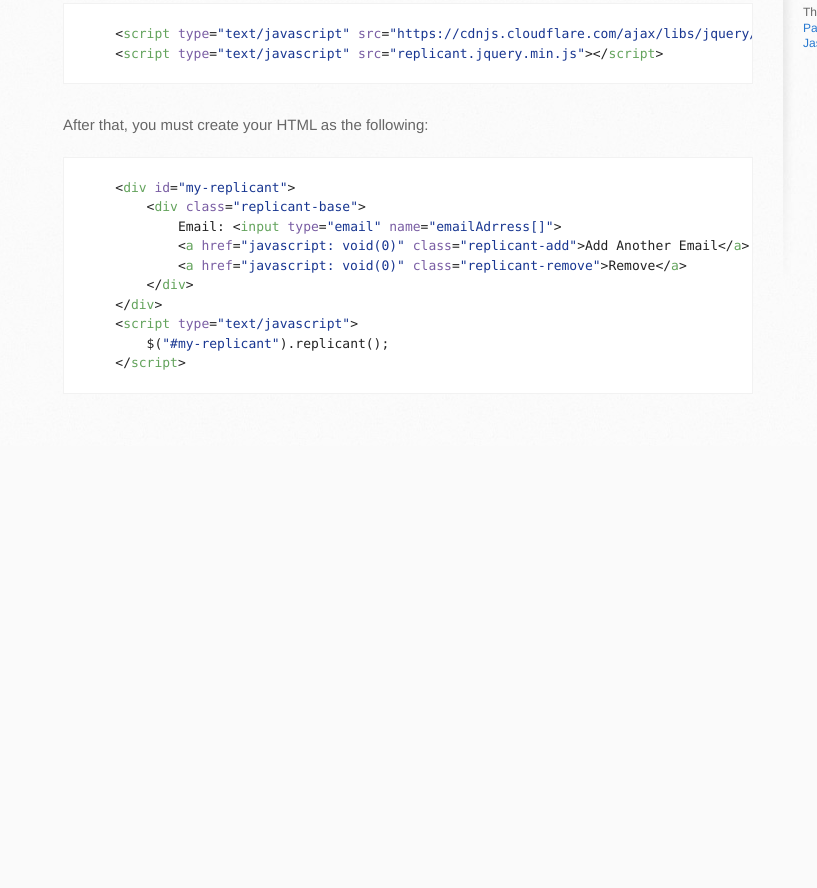
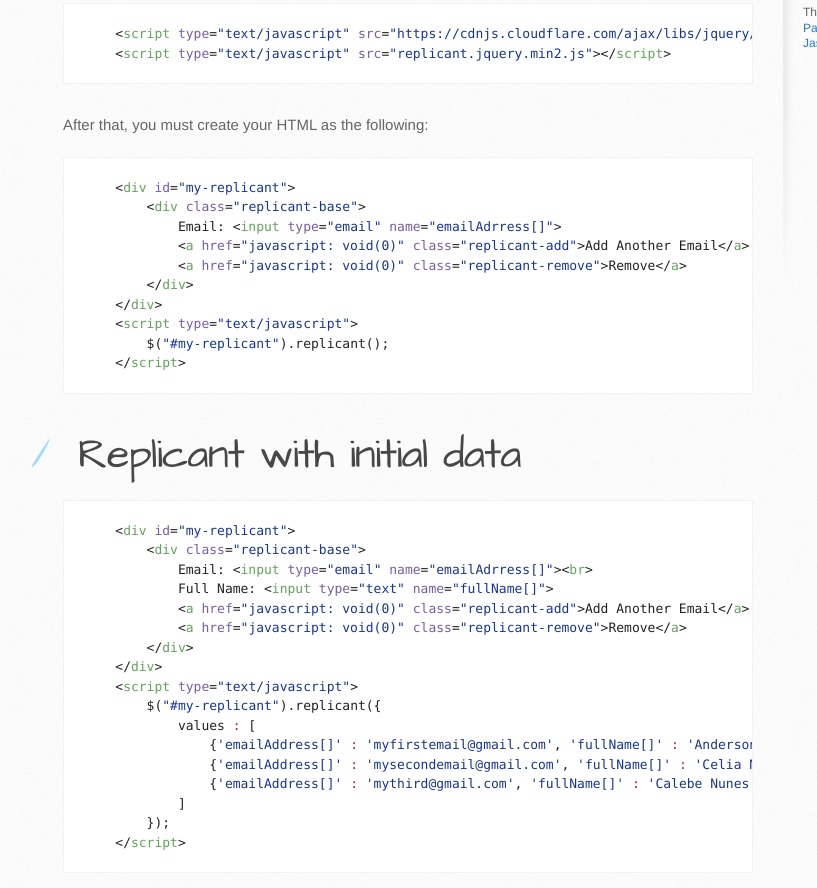
Before and after one commit to andersonef/replicant-js, a plain HTML site: page index.html in a window 1280 px wide. Shown: the part 564-1452 px from the top of the page, without its empty margins (107-924 px from the left). Before the commit the page ends 1010 px from the top, so only its background shows below. Drawn offline with Linux system fonts and the light colour scheme.

```diff
--- a/index.html
+++ b/index.html
@@ -39,7 +39,7 @@
 <p>You should include the jQuery library on your project</p>
 
 <div class="highlight highlight-text-html-basic"><pre><span class="pl-s1">    &lt;<span class="pl-ent">script</span> <span class="pl-e">type</span>=<span class="pl-s"><span class="pl-pds">"</span>text/javascript<span class="pl-pds">"</span></span> <span class="pl-e">src</span>=<span class="pl-s"><span class="pl-pds">"</span>https://cdnjs.cloudflare.com/ajax/libs/jquery/1.11.3/jquery.min.js<span class="pl-pds">"</span></span>&gt;&lt;/<span class="pl-ent">script</span>&gt;</span>
-<span class="pl-s1">    &lt;<span class="pl-ent">script</span> <span class="pl-e">type</span>=<span class="pl-s"><span class="pl-pds">"</span>text/javascript<span class="pl-pds">"</span></span> <span class="pl-e">src</span>=<span class="pl-s"><span class="pl-pds">"</span>replicant.jquery.min.js<span class="pl-pds">"</span></span>&gt;&lt;/<span class="pl-ent">script</span>&gt;</span></pre></div>
+<span class="pl-s1">    &lt;<span class="pl-ent">script</span> <span class="pl-e">type</span>=<span class="pl-s"><span class="pl-pds">"</span>text/javascript<span class="pl-pds">"</span></span> <span class="pl-e">src</span>=<span class="pl-s"><span class="pl-pds">"</span>replicant.jquery.min2.js<span class="pl-pds">"</span></span>&gt;&lt;/<span class="pl-ent">script</span>&gt;</span></pre></div>
 
 <p>After that, you must create your HTML as the following:</p>
 
@@ -52,6 +52,27 @@
     &lt;/<span class="pl-ent">div</span>&gt;
 <span class="pl-s1">    &lt;<span class="pl-ent">script</span> <span class="pl-e">type</span>=<span class="pl-s"><span class="pl-pds">"</span>text/javascript<span class="pl-pds">"</span></span>&gt;</span>
 <span class="pl-s1">        $(<span class="pl-s"><span class="pl-pds">"</span>#my-replicant<span class="pl-pds">"</span></span>).replicant();</span>
+<span class="pl-s1">    &lt;/<span class="pl-ent">script</span>&gt;</span></pre></div>
+
+<h1>
+<a id="replicant-with-initial-data" class="anchor" href="#replicant-with-initial-data" aria-hidden="true"><span class="octicon octicon-link"></span></a>Replicant with initial data</h1>
+
+<div class="highlight highlight-text-html-basic"><pre>    &lt;<span class="pl-ent">div</span> <span class="pl-e">id</span>=<span class="pl-s"><span class="pl-pds">"</span>my-replicant<span class="pl-pds">"</span></span>&gt;
+        &lt;<span class="pl-ent">div</span> <span class="pl-e">class</span>=<span class="pl-s"><span class="pl-pds">"</span>replicant-base<span class="pl-pds">"</span></span>&gt;
+            Email: &lt;<span class="pl-ent">input</span> <span class="pl-e">type</span>=<span class="pl-s"><span class="pl-pds">"</span>email<span class="pl-pds">"</span></span> <span class="pl-e">name</span>=<span class="pl-s"><span class="pl-pds">"</span>emailAdrress[]<span class="pl-pds">"</span></span>&gt;&lt;<span class="pl-ent">br</span>&gt;
+            Full Name: &lt;<span class="pl-ent">input</span> <span class="pl-e">type</span>=<span class="pl-s"><span class="pl-pds">"</span>text<span class="pl-pds">"</span></span> <span class="pl-e">name</span>=<span class="pl-s"><span class="pl-pds">"</span>fullName[]<span class="pl-pds">"</span></span>&gt;
+            &lt;<span class="pl-ent">a</span> <span class="pl-e">href</span>=<span class="pl-s"><span class="pl-pds">"</span>javascript: void(0)<span class="pl-pds">"</span></span> <span class="pl-e">class</span>=<span class="pl-s"><span class="pl-pds">"</span>replicant-add<span class="pl-pds">"</span></span>&gt;Add Another Email&lt;/<span class="pl-ent">a</span>&gt;
+            &lt;<span class="pl-ent">a</span> <span class="pl-e">href</span>=<span class="pl-s"><span class="pl-pds">"</span>javascript: void(0)<span class="pl-pds">"</span></span> <span class="pl-e">class</span>=<span class="pl-s"><span class="pl-pds">"</span>replicant-remove<span class="pl-pds">"</span></span>&gt;Remove&lt;/<span class="pl-ent">a</span>&gt;
+        &lt;/<span class="pl-ent">div</span>&gt;
+    &lt;/<span class="pl-ent">div</span>&gt;
+<span class="pl-s1">    &lt;<span class="pl-ent">script</span> <span class="pl-e">type</span>=<span class="pl-s"><span class="pl-pds">"</span>text/javascript<span class="pl-pds">"</span></span>&gt;</span>
+<span class="pl-s1">        $(<span class="pl-s"><span class="pl-pds">"</span>#my-replicant<span class="pl-pds">"</span></span>).replicant({</span>
+<span class="pl-s1">            values <span class="pl-k">:</span> [</span>
+<span class="pl-s1">                {<span class="pl-s"><span class="pl-pds">'</span>emailAddress[]<span class="pl-pds">'</span></span> <span class="pl-k">:</span> <span class="pl-s"><span class="pl-pds">'</span>myfirstemail@gmail.com<span class="pl-pds">'</span></span>, <span class="pl-s"><span class="pl-pds">'</span>fullName[]<span class="pl-pds">'</span></span> <span class="pl-k">:</span> <span class="pl-s"><span class="pl-pds">'</span>Anderson Nunes<span class="pl-pds">'</span></span>},</span>
+<span class="pl-s1">                {<span class="pl-s"><span class="pl-pds">'</span>emailAddress[]<span class="pl-pds">'</span></span> <span class="pl-k">:</span> <span class="pl-s"><span class="pl-pds">'</span>mysecondemail@gmail.com<span class="pl-pds">'</span></span>, <span class="pl-s"><span class="pl-pds">'</span>fullName[]<span class="pl-pds">'</span></span> <span class="pl-k">:</span> <span class="pl-s"><span class="pl-pds">'</span>Celia Nunes<span class="pl-pds">'</span></span>},</span>
+<span class="pl-s1">                {<span class="pl-s"><span class="pl-pds">'</span>emailAddress[]<span class="pl-pds">'</span></span> <span class="pl-k">:</span> <span class="pl-s"><span class="pl-pds">'</span>mythird@gmail.com<span class="pl-pds">'</span></span>, <span class="pl-s"><span class="pl-pds">'</span>fullName[]<span class="pl-pds">'</span></span> <span class="pl-k">:</span> <span class="pl-s"><span class="pl-pds">'</span>Calebe Nunes<span class="pl-pds">'</span></span>}</span>
+<span class="pl-s1">            ]</span>
+<span class="pl-s1">        });</span>
 <span class="pl-s1">    &lt;/<span class="pl-ent">script</span>&gt;</span></pre></div>
         </section>
 
```
Also changed, not shown: params.json (+1 -1 lines).
